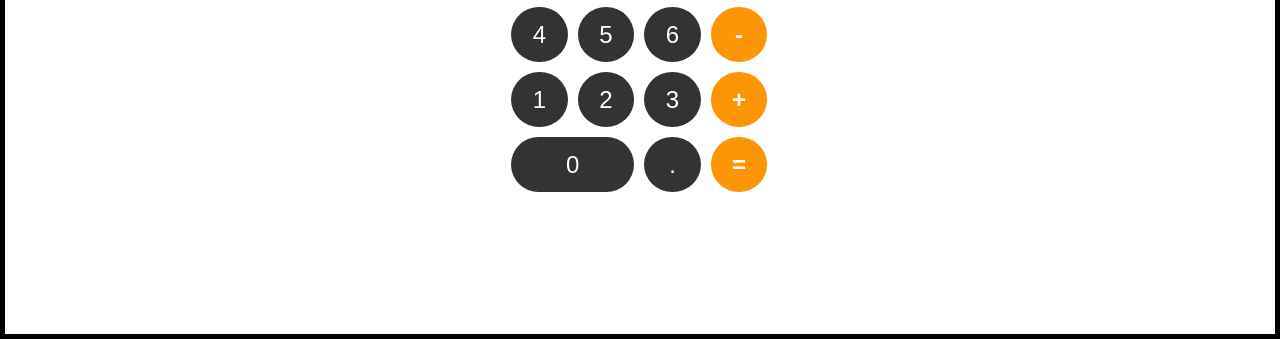
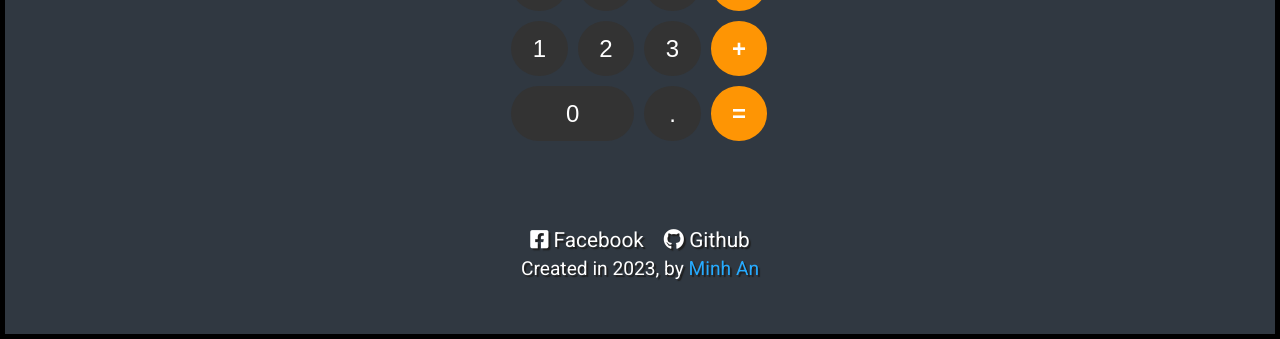
Before and after one commit to minhan6559/Apple-Calculator-Clone, a plain HTML site: page index.html in a window 1280 px wide. Shown: the part 461-800 px from the top of the page. Drawn offline with Linux system fonts and the light colour scheme.

Commit message:
add credit

```diff
--- a/index.html
+++ b/index.html
@@ -11,6 +11,9 @@
     <link
         href="https://fonts.googleapis.com/css2?family=Roboto:ital,wght@0,300;0,400;0,500;0,700;1,300;1,400;1,500;1,700&display=swap"
         rel="stylesheet">
+    <link rel="stylesheet" href="https://use.fontawesome.com/releases/v5.8.2/css/all.css"
+        integrity="sha384-oS3vJWv+0UjzBfQzYUhtDYW+Pj2yciDJxpsK1OYPAYjqT085Qq/1cq5FLXAZQ7Ay" crossorigin="anonymous">
+
     <script src="script.js" defer></script>
 </head>
 
@@ -47,6 +50,17 @@
                 <button class="orange-btn" data-equal>=</button>
             </div>
         </div>
+        <div class="credit">
+            <div class="contact-links">
+                <a href="https://facebook.com/260804A" target="_blank" class="btn contact-details">
+                    <i class="fab fa-facebook-square"></i> Facebook
+                </a>
+                <a href="https://github.com/minhan6559" class="btn contact-details" target="_blank">
+                    <i class="fab fa-github"></i> Github
+                </a>
+            </div>
+            <p>Created in 2023, by <a href="https://www.facebook.com/260804A/" target="_blank">Minh An</a></p>
+        </div>
     </main>
 </body>
 
--- a/style.css
+++ b/style.css
@@ -6,13 +6,15 @@
 
 html{
     font-family: 'Roboto', sans-serif;
+    background-color: rgb(48, 56, 65);
 }
 
 main{
     position: relative;
     display: flex;
+    flex-direction: column;
     min-height: 100vh;
-    justify-content: center;
+    justify-content: space-evenly;
     align-items: center;
     border: 5px solid black;
 }
@@ -126,3 +128,41 @@ button{
     grid-column: span 2;
     border-radius: 50px;
 }
+
+.credit{
+    text-align: center;
+    text-shadow: 2px 2px 1px #1f1f1f;
+}
+
+.credit p{
+    font-size: 1.2rem;
+    color: white;
+}
+
+a{
+    text-decoration: none;
+    color: white;
+}
+
+.credit > p > a{
+    color: rgb(38, 171, 255);
+}
+
+.contact-links{
+    display: flex;
+    justify-content: center;
+    gap: 20px;
+    margin-bottom: 5px;
+    margin-top: -5px;
+}
+
+.contact-links a{
+    color: white;
+    font-size: 1.3rem;
+    transition: all 0.4s ease-out;
+}
+
+.contact-links a:hover{
+    transform: translateY(-5px);
+    color: rgb(38, 171, 255);
+}
```
